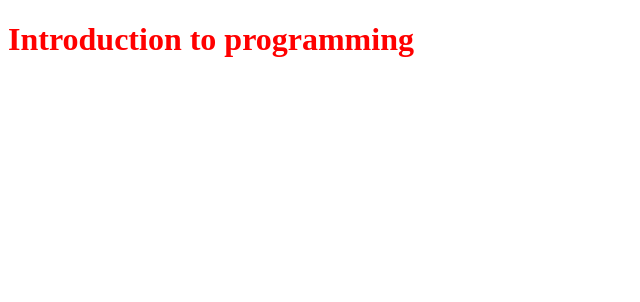
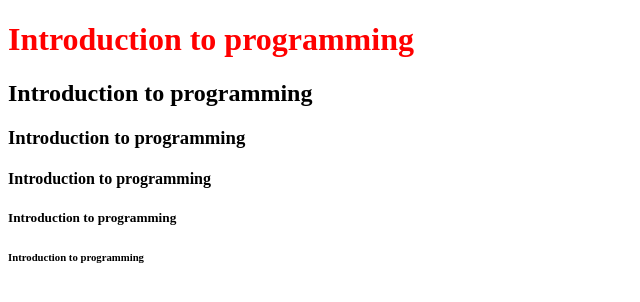
Before and after one commit to TeddOketch/html, a plain HTML site: page index.html in a window 1280 px wide. Shown: the whole page, without its empty margins (0-640 px from the left). Drawn offline with Linux system fonts and the light colour scheme.

Commit message:
first commit

```diff
--- a/index.html
+++ b/index.html
@@ -3,9 +3,15 @@
 <head>
     <meta charset="UTF-8">
     <meta name="viewport" content="width=device-width, initial-scale=1.0">
-    <title>Document</title>
+    <title>INtroduction to programming</title>
 </head>
 <body>
     <h1 style="color:red">Introduction to programming</h1>
+    <h2>Introduction to programming</h2>
+    <h3>Introduction to programming</h3>
+    <h4>Introduction to programming</h4>
+    <h5>Introduction to programming</h5>
+    <h6>Introduction to programming</h6>
+
 </body>
 </html>
```
